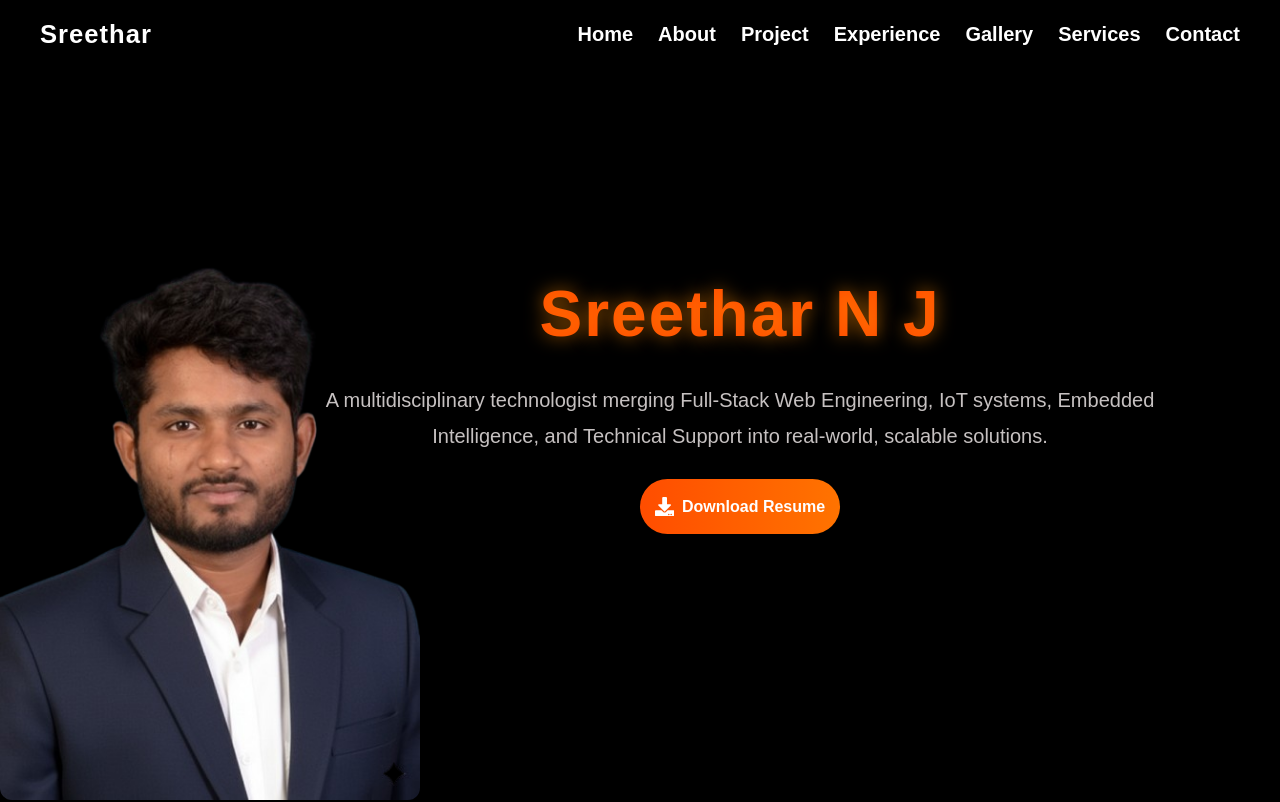
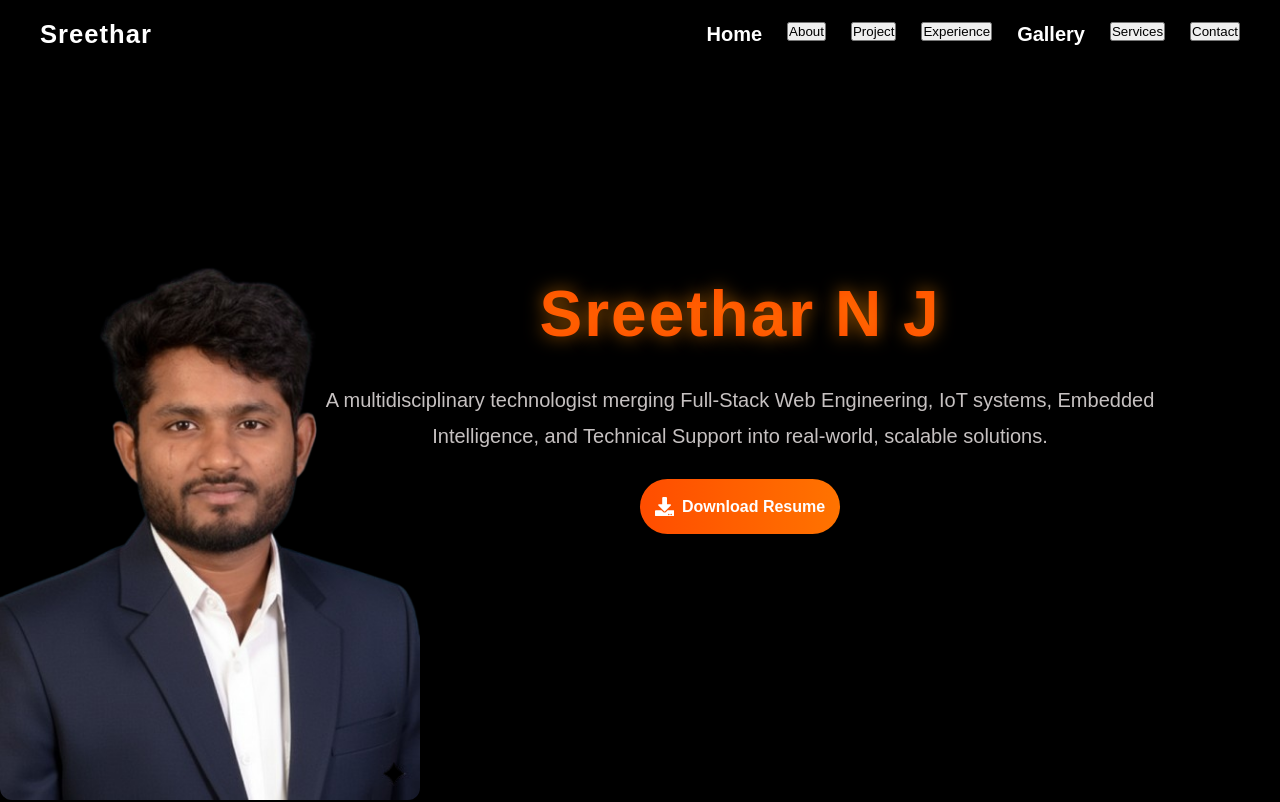
Before and after one commit to Sreethar170/Personal_Portfolio_Frontend, a React (Create React App) app: page / in a window 1280 px wide. Shown: the top 802 px of the page. Built offline with nearby package versions, Linux system fonts and the light colour scheme.

Commit message:
latest local version

```diff
--- a/src/components/Navbar.js
+++ b/src/components/Navbar.js
@@ -1,42 +1,51 @@
 import React, { useState, useEffect } from "react";
-import { useLocation, useNavigate } from "react-router-dom";
+import { useLocation, useNavigate, Link } from "react-router-dom";
 import "./Navbar.css";
 
 const Navbar = () => {
   const [menuOpen, setMenuOpen] = useState(false);
-  const [clicks, setClicks] = useState(0);
+  const [logoClicks, setLogoClicks] = useState(0);
+
   const location = useLocation();
   const navigate = useNavigate();
 
   const toggleMenu = () => setMenuOpen((prev) => !prev);
   const closeMenu = () => setMenuOpen(false);
 
-
   useEffect(() => {
     if (location.hash) {
       const section = document.querySelector(location.hash);
-      if (section) section.scrollIntoView({ behavior: "smooth" });
+      if (section) {
+        section.scrollIntoView({ behavior: "smooth" });
+      }
     }
   }, [location]);
 
   const handleNavClick = (hash) => {
     closeMenu();
+
     if (location.pathname === "/") {
       const section = document.querySelector(hash);
-      if (section) section.scrollIntoView({ behavior: "smooth" });
+      if (section) {
+        section.scrollIntoView({ behavior: "smooth" });
+      }
     } else {
       navigate(`/${hash}`);
     }
   };
+
   const handleLogoClick = () => {
-  setClicks((prev) => {
+    setLogoClicks((prev) => {
       const newClicks = prev + 1;
 
       if (newClicks === 3) {
         const username = prompt("Username sollu da 👀");
         const password = prompt("Password um marakama podu 😏");
 
-      if ( (username === "Sree" && password === "Sree") || (username === "love" && password === "you")) {
+        if (
+          (username === "Sree" && password === "Sree") ||
+          (username === "love" && password === "you")
+        ) {
           window.open("/secret", "_blank");
         } else {
           alert(
@@ -44,14 +53,14 @@ const Navbar = () => {
               "Correct ah potta dhan ulla viduven 😎"
           );
         }
+
         return 0;
       }
 
-    setTimeout(() => setClicks(0), 5000);
+      setTimeout(() => setLogoClicks(0), 5000);
       return newClicks;
     });
   };
-
 
   return (
     <div className="nav">
@@ -61,13 +70,47 @@ const Navbar = () => {
         </div>
 
         <ul className={`nav-link ${menuOpen ? "active" : ""}`}>
-          <li className="Menu"><a href="/" onClick={closeMenu}>Home</a></li>
-          <li className="Menu"><a onClick={() => handleNavClick("#About")}>About</a></li>
-          <li className="Menu"><a onClick={() => handleNavClick("#Project")}>Project</a></li>
-          <li className="Menu"><a onClick={() => handleNavClick("#Experience")}>Experience</a></li>
-          <li className="Menu"><a href="/gallery" onClick={closeMenu}>Gallery</a></li>
-          <li className="Menu"><a onClick={() => handleNavClick("#Services")}>Services</a></li>
-          <li className="Menu"><a onClick={() => handleNavClick("#Contacts")}>Contact</a></li>
+          <li className="Menu">
+            <Link to="/" onClick={closeMenu}>
+              Home
+            </Link>
+          </li>
+
+          <li className="Menu">
+            <button onClick={() => handleNavClick("#About")}>
+              About
+            </button>
+          </li>
+
+          <li className="Menu">
+            <button onClick={() => handleNavClick("#Project")}>
+              Project
+            </button>
+          </li>
+
+          <li className="Menu">
+            <button onClick={() => handleNavClick("#Experience")}>
+              Experience
+            </button>
+          </li>
+
+          <li className="Menu">
+            <Link to="/gallery" onClick={closeMenu}>
+              Gallery
+            </Link>
+          </li>
+
+          <li className="Menu">
+            <button onClick={() => handleNavClick("#Services")}>
+              Services
+            </button>
+          </li>
+
+          <li className="Menu">
+            <button onClick={() => handleNavClick("#Contacts")}>
+              Contact
+            </button>
+          </li>
         </ul>
 
         <div
```
Lines whose indentation alone changed are shown as unchanged.
